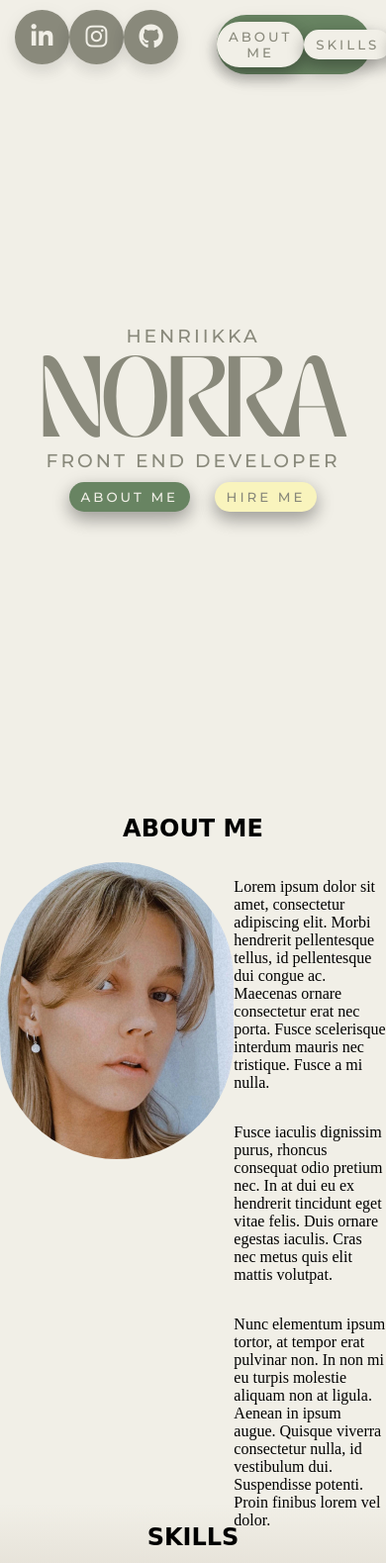
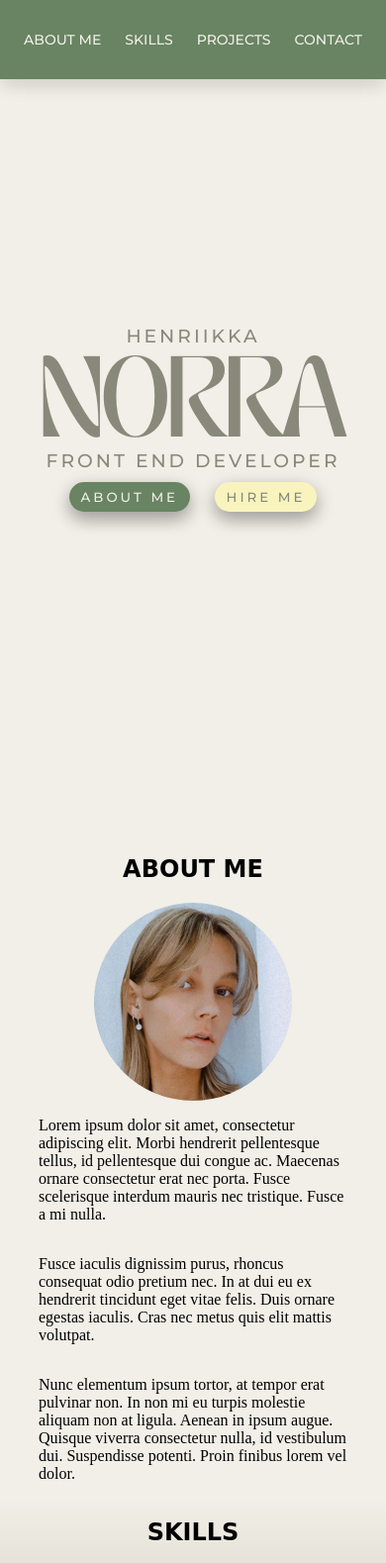
Before and after one commit to henriikkanorra/henriikkanorra.github.io, a plain HTML site: page index.html in a window 390 px wide. Shown: the top 1579 px of the page at 99% size. Drawn offline with nearby package versions, Linux system fonts and the light colour scheme; a web font is replaced by a local one.

Commit message:
add media queries (hero, about, skills)

```diff
--- a/resources/css/stylesheet.css
+++ b/resources/css/stylesheet.css
@@ -37,7 +37,6 @@ h2 {
     color: #ffffff;
 }
 
-
 .fa-instagram:hover {
     background: #d6249f;
     color: #ffffff;
@@ -48,7 +47,6 @@ h2 {
     color: #f5f5f5;
 }
 
-
 /* NAVIGATION */
 
 .navigation-container {
@@ -58,6 +56,7 @@ h2 {
     align-items: center;
     position: fixed;
     width: 100%;
+    margin-top: 20px;
 }
 
 .socials {
@@ -65,6 +64,7 @@ h2 {
     display: flex;
     flex-direction: row;
     justify-content: space-evenly;
+    align-items: center;
     margin-left: 15px;
     color: #89897B;
 }
@@ -72,14 +72,13 @@ h2 {
 .navigation {
     background-color: #688462;
     border-radius: 50px;
-    height: 60px;
-    width: 40%;
+    height: 70px;
+    width: 50%;
     display: flex;
     flex-direction: row;
     justify-content: space-evenly;
     align-items: center;
     margin-right: 15px;
-    margin-top: 15px;
     box-shadow: 0 8px 16px 0 rgba(0,0,0,0.07), 0 6px 20px 0 rgba(0,0,0,0.07);
 }
 
@@ -189,9 +188,9 @@ h2 {
 }
 
 .aboutme-container {
-    display:flex;
+    display: flex;
     flex-direction: column;
-    align-items:center;
+    align-items: center;
 }
 
 #portrait {
@@ -202,7 +201,7 @@ h2 {
 .aboutme-content {
     display: flex;
     flex-direction: row;
-    justify-content:space-evenly;
+    justify-content: space-evenly;
 }
 
 .photo {
@@ -380,7 +379,6 @@ h4,
     color: #89897B;
 }
 
-
 #email:hover, #email:active {
     background-color: #89897B;
     color: #ffffff;
@@ -398,3 +396,92 @@ h4,
     justify-content: space-evenly;
     width: 100%;
 }
+
+/* MEDIA QUERIES */
+
+@media screen and (max-width: 768px) {
+    .socials a {
+        display: none;
+       }
+
+    #about {
+        height: auto;
+    }
+
+    .aboutme-content {
+        flex-direction: column;
+        align-items: center;
+    }
+
+    .photo {
+        height: 200px;
+    }
+
+    #portrait {
+        width: 200px;
+    }
+
+    .text {
+        width: 80%;
+    }
+  }
+
+@media only screen and (max-width: 736px) {
+    .navigation-container {
+        display:block;
+        margin-top: 0;
+    }
+
+    .navigation {
+        border-radius: 0;
+        height: 80px;
+        width: 100%;
+        margin-right: 0px;
+        margin-top: 0px;
+        display: flex;
+        flex-direction: row;
+        justify-content: space-evenly;
+        align-items: center;
+        box-shadow: 0 8px 16px 0 rgba(0,0,0,0.07), 0 6px 20px 0 rgba(0,0,0,0.07);
+    }
+
+    .navigation button {
+        font-size: 14px;
+        padding: 0;
+        background-color: transparent;
+        color: #F1EFE7;
+        box-shadow: none;
+        letter-spacing: 0px;
+    }
+
+    .navigation button:hover {
+        text-decoration: underline;
+        background-color: transparent;
+    }
+
+}
+
+@media only screen and (min-width: 736px) and (max-width: 1024px) {
+    .socials a {
+        display: none;
+       }
+
+    .navigation-container {
+        display: block;
+        padding-top: 15px;
+        margin-top: 0;
+    }
+
+    .navigation {
+        background-color: #688462;
+        border-radius: 50px;
+        height: 70px;
+        width: 90%;
+        display: flex;
+        flex-direction: row;
+        justify-content: space-evenly;
+        align-items: center;
+        box-shadow: 0 8px 16px 0 rgba(0,0,0,0.07), 0 6px 20px 0 rgba(0,0,0,0.07);
+        margin: auto;
+    }
+}
```
Also changed, not shown: script.js (line endings or trailing spaces).
